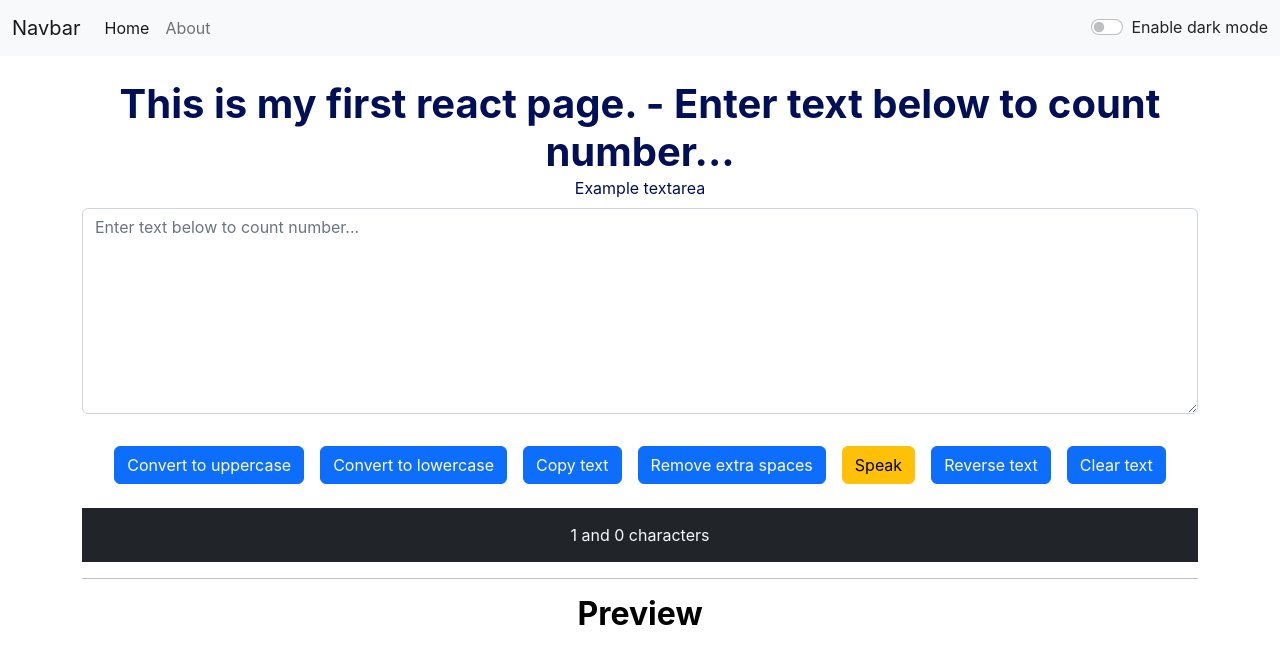
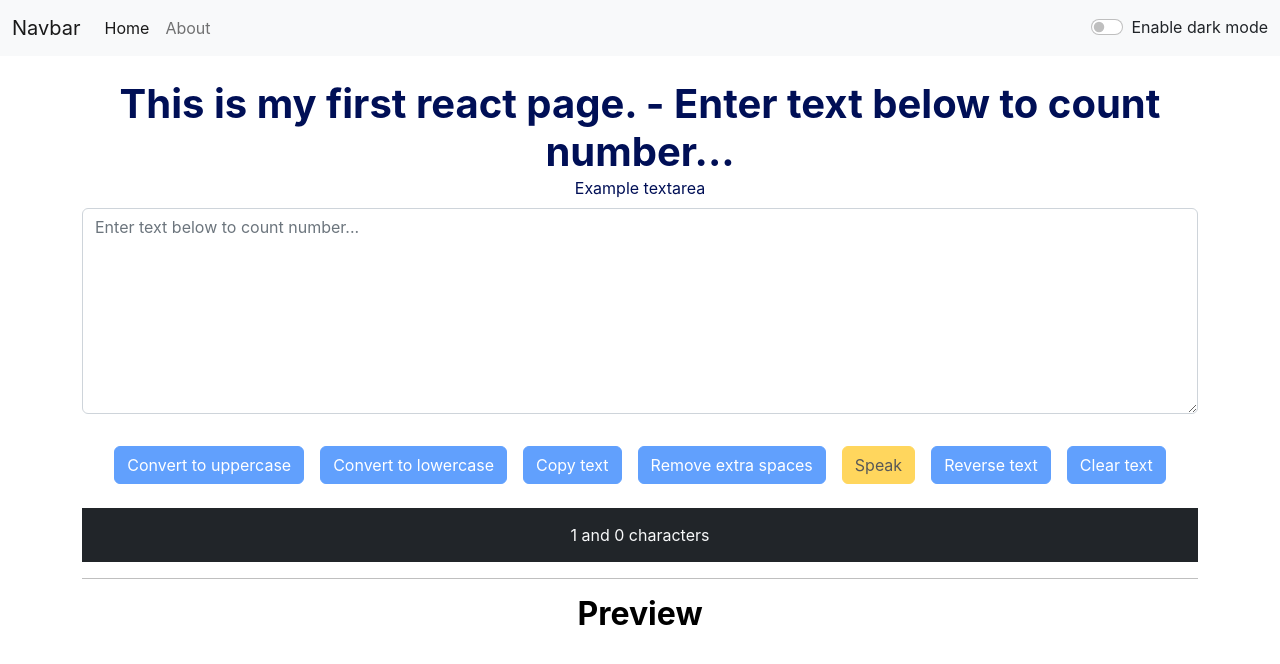
Before and after one commit to aashish-bhatt1/react-learning, a React (Create React App) app: page / in a window 1280 px wide. Shown: the top 664 px of the page. Built offline with nearby package versions, Linux system fonts and the light colour scheme.

Commit message:
Text form button dissabled code

```diff
--- a/src/components/Textform.js
+++ b/src/components/Textform.js
@@ -56,13 +56,13 @@ export default function Textform(props) {
             <h1 style={{ backgroundColor: props.mode === 'dark'? '#000f56' : '#ffffff', color: props.mode === 'dark'? '#ffffff' : '#000f56' }}>{props.heading} - {text}</h1>
             <label htmlFor="first_app" className="form-label" style={{ color: props.mode === 'dark'? '#ffffff' : '#000f56' }}>Example textarea</label>
             <textarea className="form-control mb-4" value={textarea} onChange={onChangeEvent} style={{ backgroundColor: props.mode === 'dark'? '#000f56' : '#ffffff', color: props.mode === 'dark'? '#ffffff' : '#000f56' }} placeholder={text} id="first_app" rows="8"></textarea>
-            <button className="btn btn-primary mx-2" onClick={onClickFunction}>Convert to uppercase</button>
-            <button className='mx-2 btn btn-primary' onClick={onDownFunction}>Convert to lowercase</button>
-            <button className='mx-2 btn btn-primary' onClick={copy_text}>Copy text</button>
-            <button className='mx-2 btn btn-primary' onClick={remove_extra_spaces}>Remove extra spaces</button>
-            <button type="submit" onClick={speak} className="btn btn-warning mx-2 my-2">Speak</button>
-            <button className='mx-2 btn btn-primary' onClick={reverse_text}>Reverse text</button>
-            <button className='mx-2 btn btn-primary' onClick={clear_text}>Clear text</button>
+            <button disabled={textarea.length === 0} className="btn btn-primary mx-2" onClick={onClickFunction}>Convert to uppercase</button>
+            <button disabled={textarea.length === 0} className='mx-2 btn btn-primary' onClick={onDownFunction}>Convert to lowercase</button>
+            <button disabled={textarea.length === 0} className='mx-2 btn btn-primary' onClick={copy_text}>Copy text</button>
+            <button disabled={textarea.length === 0} className='mx-2 btn btn-primary' onClick={remove_extra_spaces}>Remove extra spaces</button>
+            <button disabled={textarea.length === 0} type="submit" onClick={speak} className="btn btn-warning mx-2 my-2">Speak</button>
+            <button disabled={textarea.length === 0} className='mx-2 btn btn-primary' onClick={reverse_text}>Reverse text</button>
+            <button disabled={textarea.length === 0} className='mx-2 btn btn-primary' onClick={clear_text}>Clear text</button>
             <p className='justify-left text-light bg-dark p-3 my-3'>{textarea.split(' ').length} and {textarea.length} characters</p>
             <hr/>
             <h2>Preview</h2>
```
